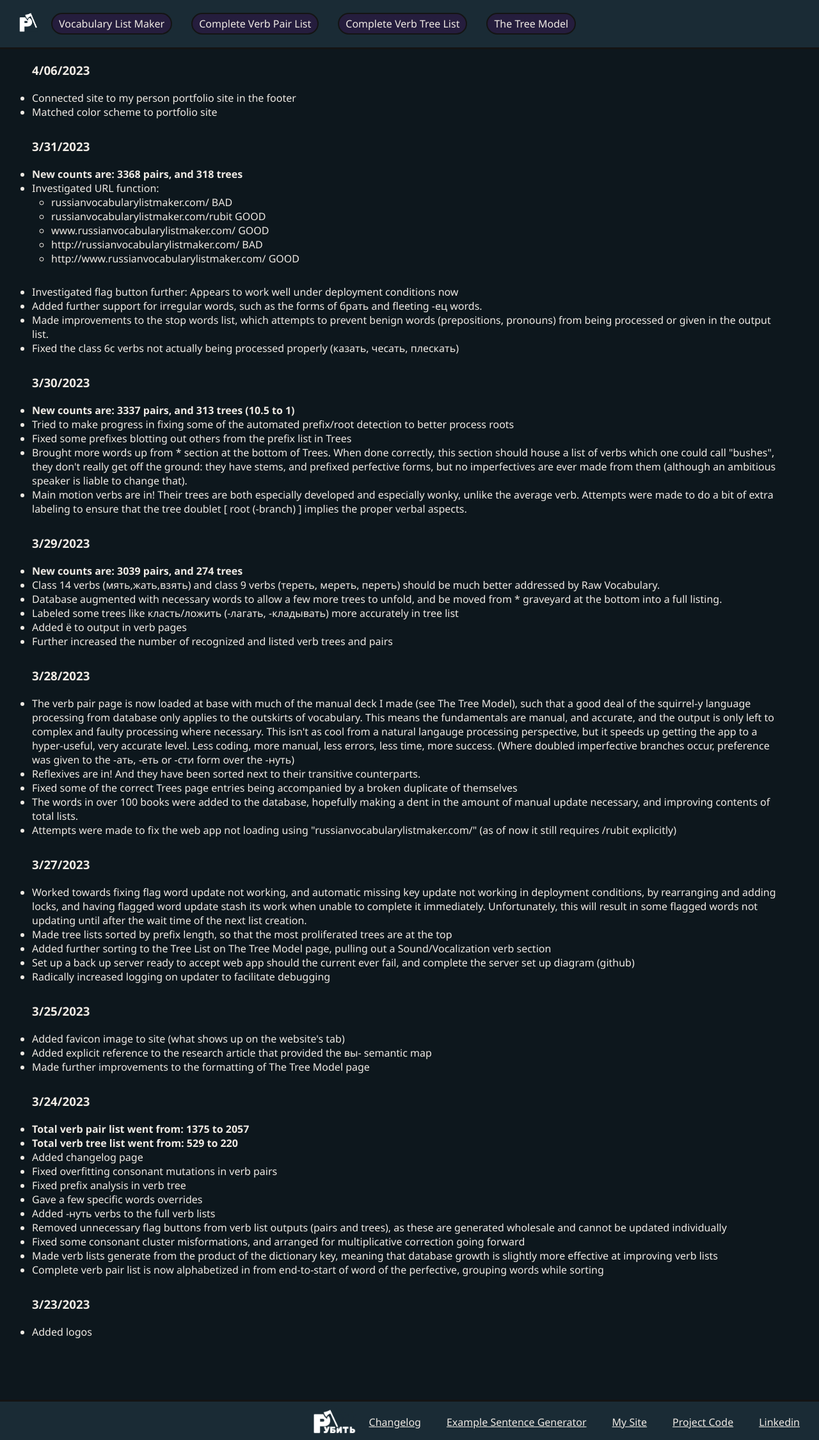
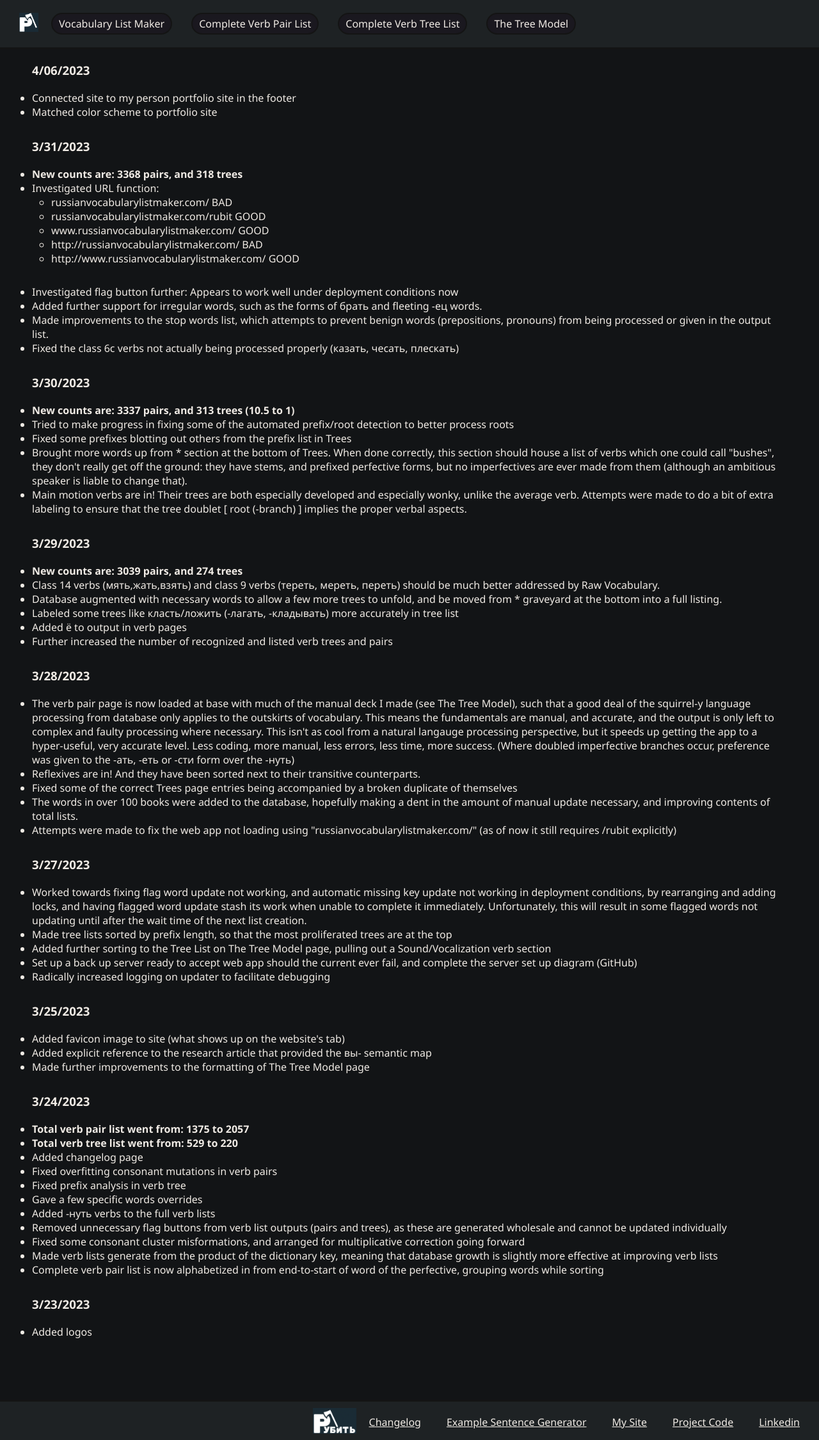
Before and after one commit to Noah3141/RussianVocabularyLister, a Flask app: page /changelog in a window 1280 px wide. Shown: the whole page at 64% size. Run offline with Flask 2, Linux system fonts and the light colour scheme; some libraries are stand-ins or nearby versions.

Commit message:
Add files via upload

```diff
--- a/static/color-palette.css
+++ b/static/color-palette.css
@@ -1,9 +1,9 @@
 :root {
-  --Background-Default: #0d171d;
-  --Background-Fronted: #1a2b35;
+  --Background-Default: #121416;
+  --Background-Fronted: #1e2224;
   --Dark-Outline: rgb(20, 20, 20);
-  --Element-Default: #251d3d;
-  --Element-Highlight: #291f3f;
+  --Element-Default: #1a181f;
+  --Element-Highlight: #1f1c25;
   --Color-Base: #ee7606;
   --Color-Highlight: rgb(255, 127, 42);
   --Color-Lowlight: rgb(230, 54, 0);
--- a/templates/changelog.html
+++ b/templates/changelog.html
@@ -142,7 +142,7 @@
     </li>
     <li>
       Set up a back up server ready to accept web app should the current ever
-      fail, and complete the server set up diagram (github)
+      fail, and complete the server set up diagram (GitHub)
     </li>
     <li>Radically increased logging on updater to facilitate debugging</li>
   </ul>
```
